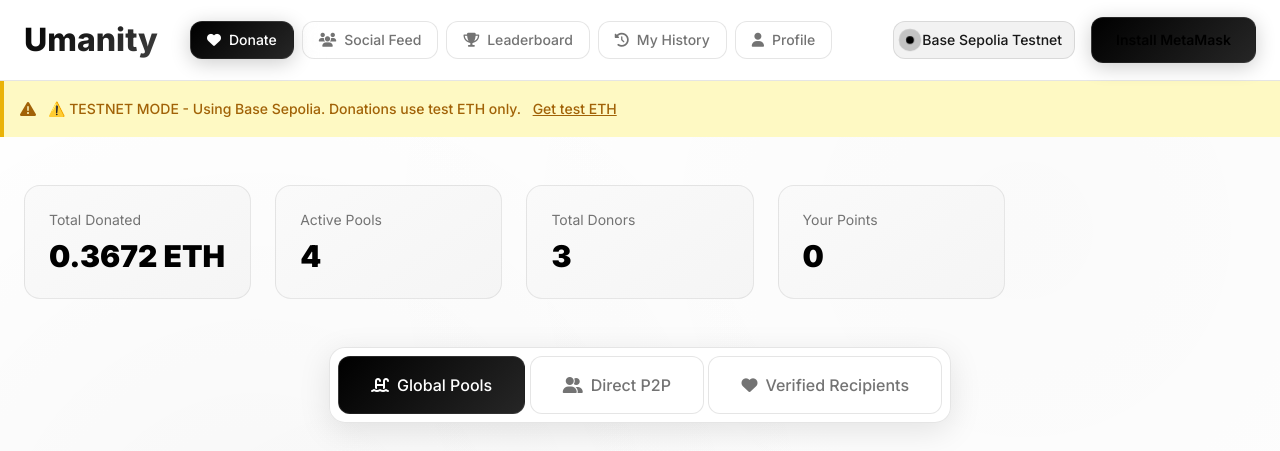
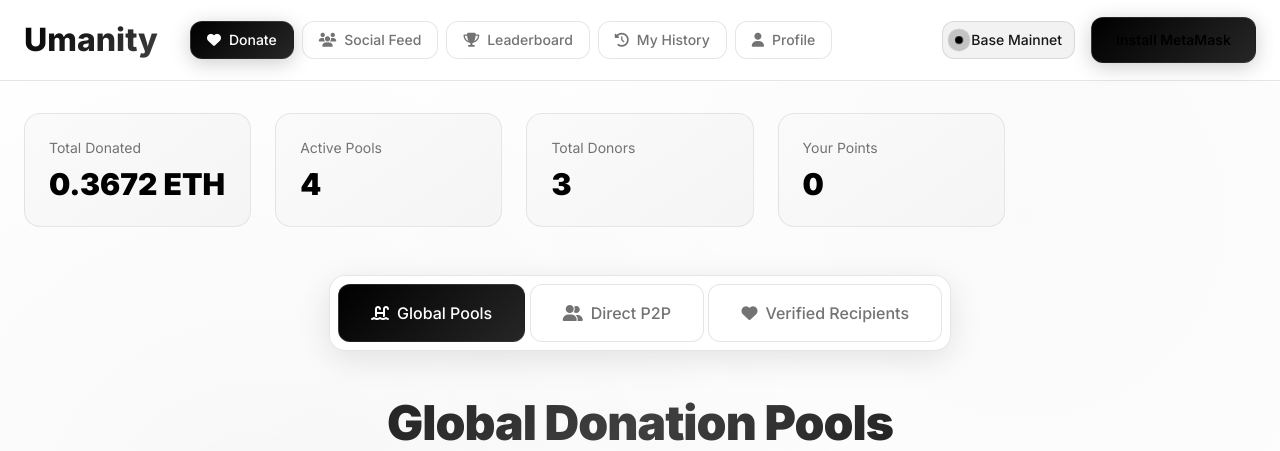
Before and after one commit to shariqazeem/GiveBase, a Django app: page /app/ in a window 1280 px wide. Shown: the top 451 px of the page. Run offline with Django 5.2, Linux system fonts and the light colour scheme; data comes from the database, SQL or seed files in the repository; both versions use the stored data as it was after the commit; some libraries are stand-ins or nearby versions.

Commit message:
Update contract addresses for mainnet deployment and adjust network mode to default to mainnet

```diff
--- a/givebase/core/templates/app.html
+++ b/givebase/core/templates/app.html
@@ -1077,7 +1077,7 @@
         let currentDonationType = 'pools';
 
         // Network Configuration Toggle
-        const NETWORK_MODE = urlParams.get('network') || 'testnet'; // Default to testnet
+        const NETWORK_MODE = urlParams.get('network') || 'mainnet'; // Default to testnet
 
         const NETWORKS = {
             testnet: {
@@ -1095,7 +1095,7 @@
                 chainName: 'Base',
                 rpcUrl: 'https://mainnet.base.org',
                 explorerUrl: 'https://basescan.org',
-                poolsContract: '0x4B64e2D191903a6caFbB7E226f03d457edC9B8c2', // Your mainnet contract
+                poolsContract: '0x1A51b64F0af8180EC12f19Fd665f05c917996626', // Your mainnet contract
                 tokenContract: '0x20fDd5980e83F47b5a9288E0EDCB6B0B8dF3B308', // Your mainnet token
                 minDonation: 0.0002, // Original for mainnet
                 displayName: 'Base Mainnet'
--- a/givebase/givebase/index.html
+++ b/givebase/givebase/index.html
@@ -858,7 +858,7 @@
 
         // Smart Contract Configuration - Base Mainnet
         const UMANITY_TOKEN_ADDRESS = '0x20fDd5980e83F47b5a9288E0EDCB6B0B8dF3B308';
-        const UMANITY_POOLS_ADDRESS = '0x4B64e2D191903a6caFbB7E226f03d457edC9B8c2';
+        const UMANITY_POOLS_ADDRESS = '0x1A51b64F0af8180EC12f19Fd665f05c917996626';
         const BASE_MAINNET_CHAIN_ID = '0x2105'; // 8453 in decimal
 
         // Contract ABIs (simplified for miniapp)
```
Also changed, not shown: givebase/db.sqlite3, 1 other file.
